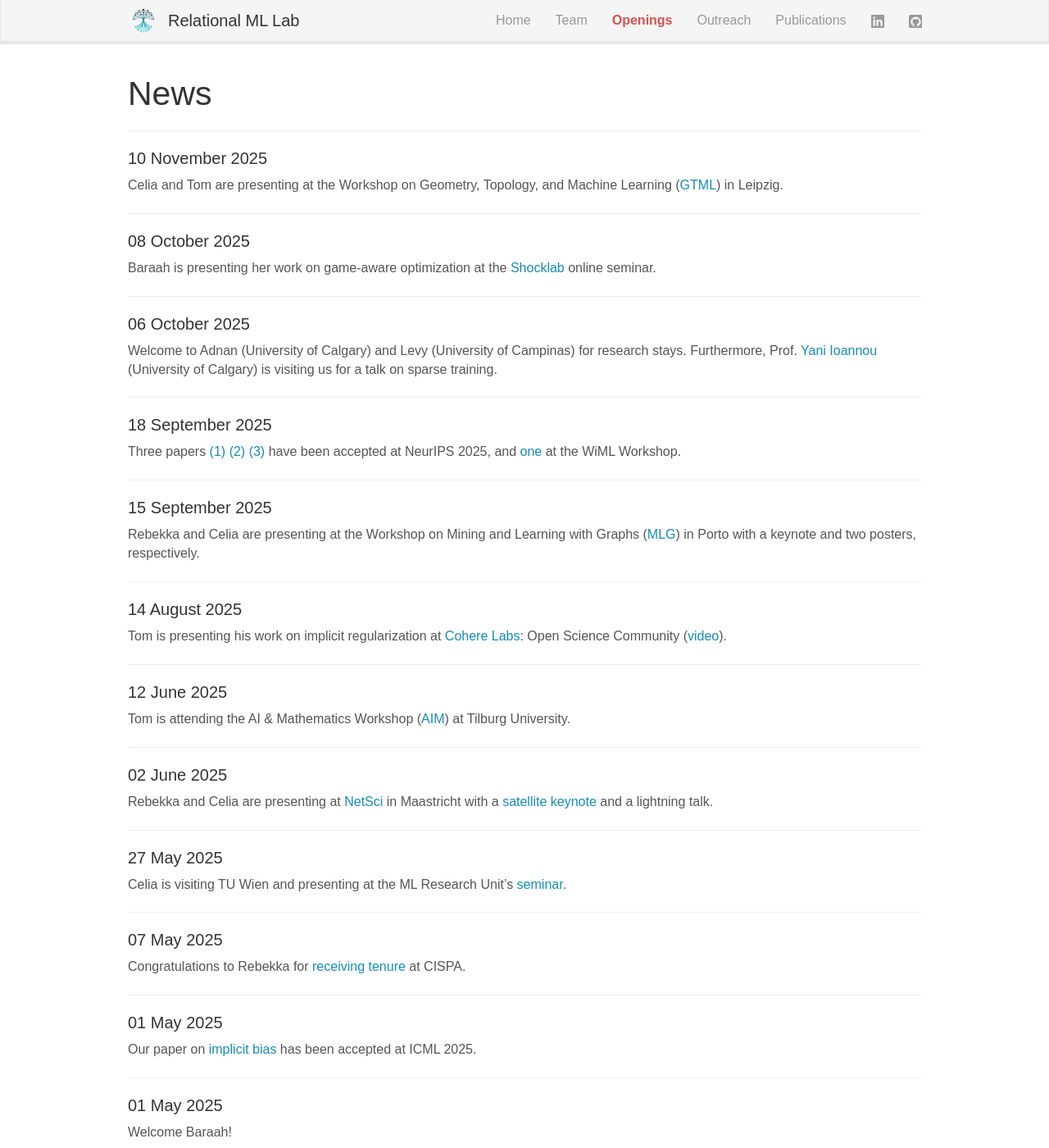
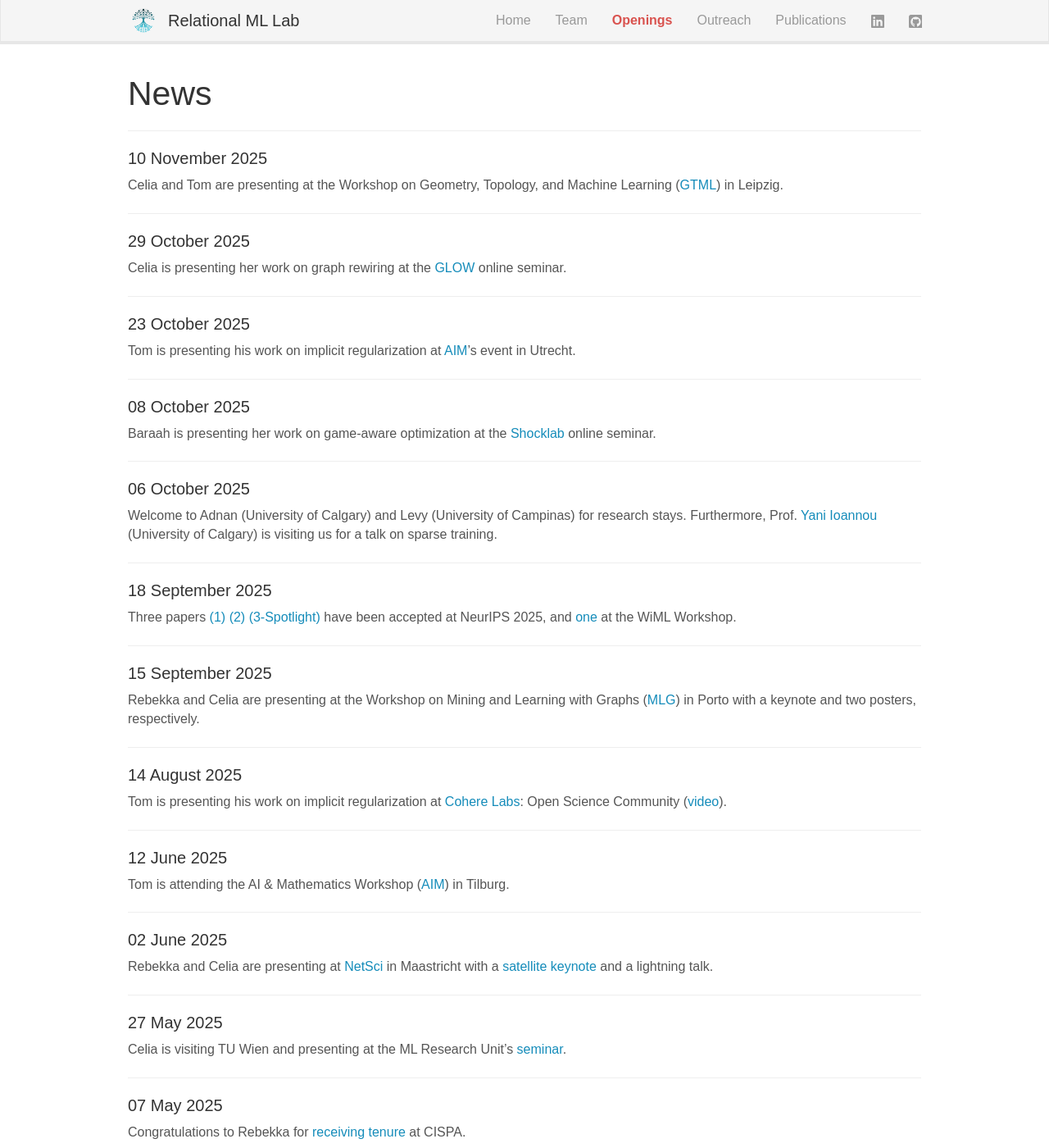
Before and after one commit to RelationalML/relationalml.github.io, a Jekyll site: the page built from _pages/news.md, in a window 1280 px wide and 1400 px high. Shown: the whole window at 82% size. Built offline with Jekyll 4.4.1, drawn with Linux system fonts in a browser that asks for light colours; some web fonts are replaced; a script that is not in the unit is left out; some of the changed text lies outside the part shown.

Commit message:
october presentations

```diff
--- a/_bibliography/preprints.bib
+++ b/_bibliography/preprints.bib
@@ -40,4 +40,5 @@
       primaryClass={cs.LG},
       url={https://arxiv.org/abs/2110.11150},
       code={https://github.com/RelationalML/NonZeroBiases},
+      img={nonzerobiases.png}
 }
--- a/_data/news.yml
+++ b/_data/news.yml
@@ -1,5 +1,11 @@
 - date: 10. November 2025
   headline: "Celia and Tom are presenting at the Workshop on Geometry, Topology, and Machine Learning ([GTML](https://www.mis.mpg.de/events/series/workshop-on-geometry-topology-and-machine-learning-gtml-2025)) in Leipzig."
+
+- date: 29. October 2025
+  headline: "Celia is presenting her work on graph rewiring at the [GLOW](https://sites.google.com/view/graph-learning-on-weds/events) online seminar."
+
+- date: 23. October 2025
+  headline: "Tom is presenting his work on implicit regularization at [AIM](https://aimath.nl/index.php/2025/08/27/phd-event/)'s event in Utrecht."
 
 - date: 8. October 2025
   headline: "Baraah is presenting her work on game-aware optimization at the [Shocklab](https://shocklab.net/seminars/) online seminar."
@@ -11,7 +17,7 @@
   headline: "Three papers
   [(1)](https://openreview.net/forum?id=XKnOA7MhCz)
   [(2)](https://openreview.net/forum?id=iwKT7MEZZw)
-  [(3)](https://openreview.net/forum?id=EEZLBhyer1)
+  [(3-Spotlight)](https://openreview.net/forum?id=EEZLBhyer1)
    have been accepted at NeurIPS 2025, and [one](https://sites.google.com/wimlworkshop.org/wimlworkshopneurips2025/program) at the WiML Workshop."
 
 - date: 15. September 2025
@@ -21,7 +27,7 @@
   headline: "Tom is presenting his work on implicit regularization at [Cohere Labs](https://cohere.com/events/Cohere-Labs-Tom-Jacobs-2025): Open Science Community ([video](/outreach#tom-jacobs--cohere-labs-aug-14-2025))."
 
 - date: 12. June 2025
-  headline: "Tom is attending the AI & Mathematics Workshop ([AIM](https://aimath.nl/index.php/2025/03/13/4th-aim-cluster-event-tilburg/)) at Tilburg University."
+  headline: "Tom is attending the AI & Mathematics Workshop ([AIM](https://aimath.nl/index.php/2025/03/13/4th-aim-cluster-event-tilburg/)) in Tilburg."
 
 - date: 2. June 2025
   headline: "Rebekka and Celia are presenting at [NetSci](https://netsci2025.github.io/) in Maastricht with a [satellite keynote](/outreach#netbiomed-2025-keynote-jun-2-2025) and a lightning talk."
@@ -39,7 +45,7 @@
   headline: "Welcome Baraah!"
 
 - date: 24. March 2025
-  headline: "Rebekka is at [CPAL](https://cpal.cc/spotlight_track/) presenting three [papers](/publications) as recent spotlights."
+  headline: "Rebekka is at [CPAL](https://cpal.cc/spotlight_track/) presenting three papers as recent spotlights."
 
 - date: 13. February 2025
   headline: "Celia is presenting her work on graph rewiring at [Cohere Labs](https://cohere.com/events/cohere-for-ai-Celia-Rubio-Madrigal-2025): Open Science Community ([video](/outreach#celia-rubio-madrigal--cohere-labs-feb-13-2025))."
@@ -54,7 +60,7 @@
   headline: "Welcome to Gowtham and Nik!"
 
 - date: 25. December 2024
-  headline: "Celia, Adarsh, Nimrah, and Rebekka are presenting their work at the [ELLIS Pre-NeurIPS](https://lacoco-lab.github.io/events/PreNeurIPS2024/) Session in Saarbrücken."
+  headline: "Celia, Adarsh, Nimrah, and Rebekka have posters at the [ELLIS Pre-NeurIPS](https://lacoco-lab.github.io/events/PreNeurIPS2024/) Session in Saarbrücken."
 
 - date: 25. September 2024
   headline: "Three papers
```
Also changed, not shown: _bibliography/references.bib (+4 -2 lines), images/publications/edgeAIchallenge.png (added), images/publications/nonzerobiases.png (added), 5 other files.
